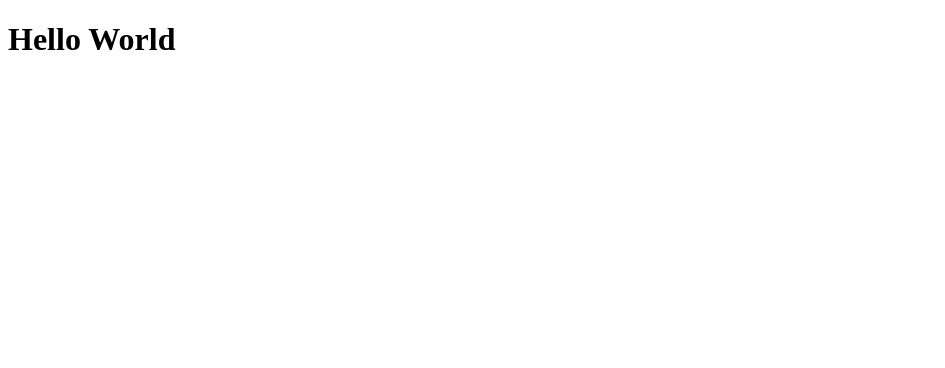
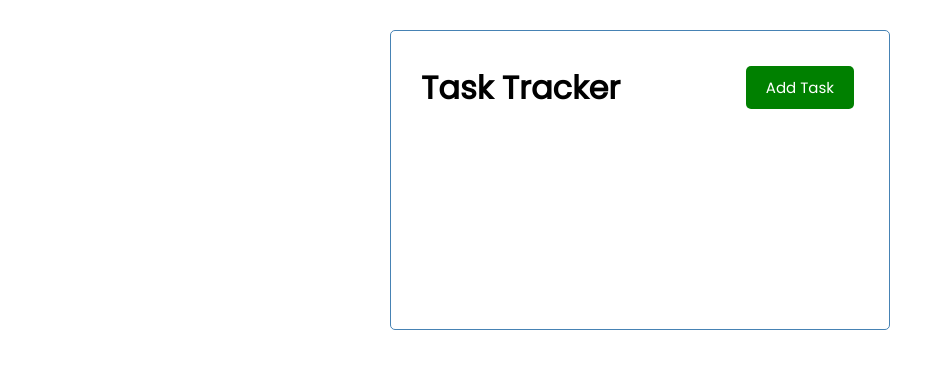
Before and after one commit to jun0925/vue3-todo-list, a Vue app: page / in a window 1280 px wide. Shown: the top 368 px of the page, without its empty margins (0-945 px from the left). Built offline with nearby package versions, Linux system fonts and the light colour scheme.

Commit message:
Header & Button Component 추가

```diff
--- a/src/App.vue
+++ b/src/App.vue
@@ -1,13 +1,60 @@
 <template>
-  <h1>Hello World</h1>
+  <div class="container">
+    <Header title="Task Tracker" />
+  </div>
 </template>
 
 <script>
+import Header from './components/Header'
+
 export default {
   name: 'App',
+  components: {
+    Header,
+  }
 }
 </script>
 
 <style>
-
+@import url('https://fonts.googleapis.com/css2?family=Poppins:wght@300;400&display=swap');
+* {
+  box-sizing: border-box;
+  margin: 0;
+  padding: 0;
+}
+body {
+  font-family: 'Poppins', sans-serif;
+}
+.container {
+  max-width: 500px;
+  margin: 30px auto;
+  overflow: auto;
+  min-height: 300px;
+  border: 1px solid steelblue;
+  padding: 30px;
+  border-radius: 5px;
+}
+.btn {
+  display: inline-block;
+  background: #000;
+  color: #fff;
+  border: none;
+  padding: 10px 20px;
+  margin: 5px;
+  border-radius: 5px;
+  cursor: pointer;
+  text-decoration: none;
+  font-size: 15px;
+  font-family: inherit;
+}
+.btn:focus {
+  outline: none;
+}
+.btn:active {
+  transform: scale(0.98);
+}
+.btn-block {
+  display: block;
+  width: 100%;
+}
 </style>
--- /dev/null
+++ b/src/components/Button.vue
@@ -0,0 +1,13 @@
+<template>
+  <button :style="{background:color}" class="btn">{{ text }}</button>
+</template>
+
+<script>
+  export default {
+    name: 'Button',
+    props: {
+      text: String,
+      color: String,
+    },
+  }
+</script>
--- /dev/null
+++ b/src/components/Header.vue
@@ -0,0 +1,30 @@
+<template>
+  <header>
+    <h1>{{ title }}</h1>
+    <Button text="Add Task" color="green" />
+  </header>
+</template>
+
+<script>
+  import Button from './Button'
+
+  export default {
+    name: 'Header',
+    // props: ['title']
+    props: {
+      title: String,
+    },
+    components: {
+      Button
+    }
+  }
+</script>
+
+<style scoped>
+  header {
+    display: flex;
+    justify-content: space-between;
+    align-items: center;
+    margin-bottom: 20px;
+  }
+</style>
```
